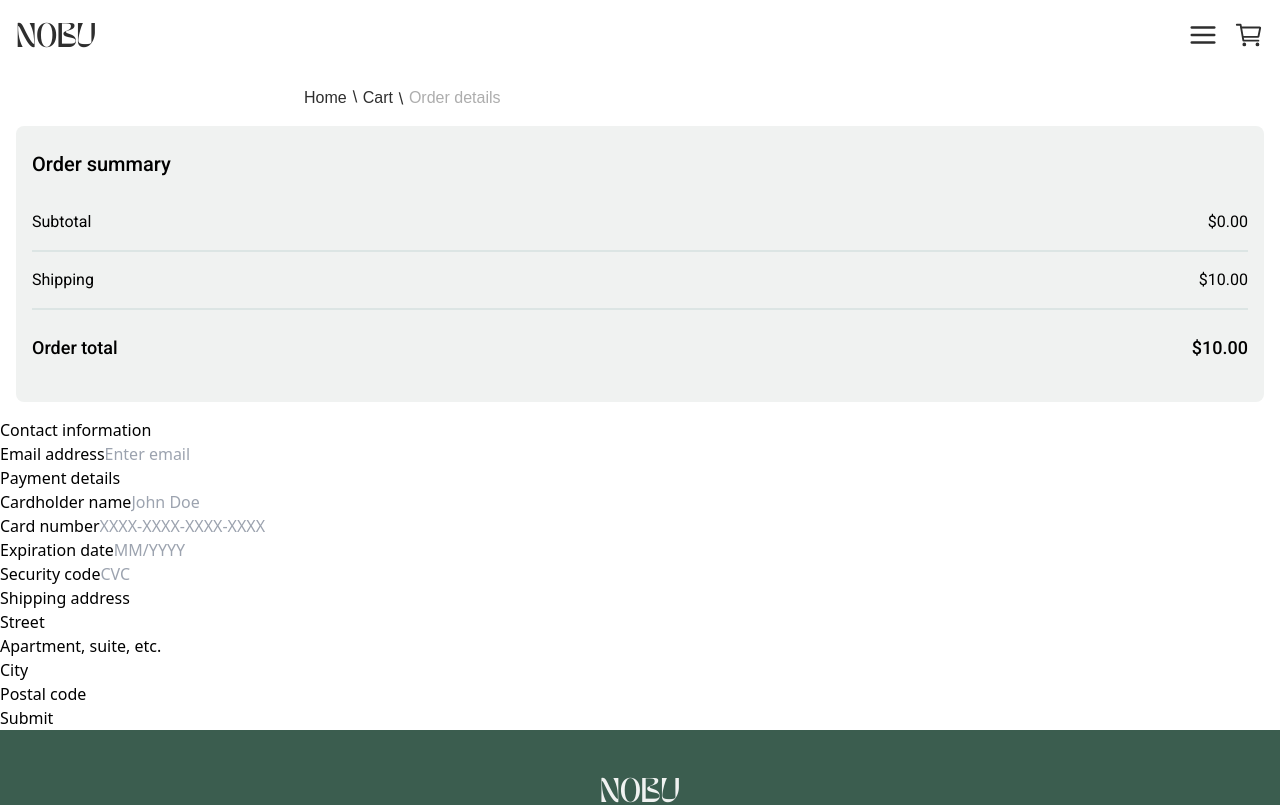
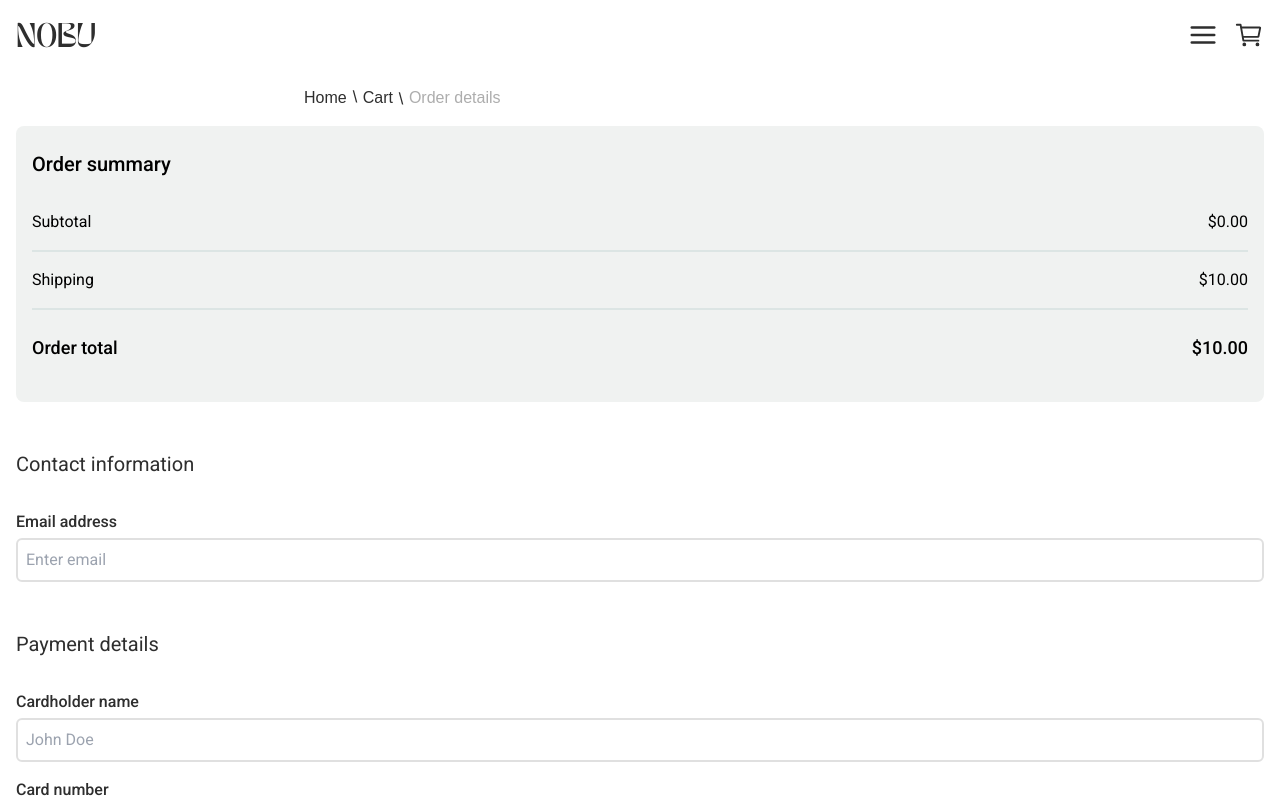
Before and after one commit to irminak/nobu-webstore, a React (Vite) app: page /checkout in a window 1280 px wide. Shown: the top 805 px of the page. Built offline with nearby package versions, Linux system fonts and the light colour scheme; a web font is replaced by a local one.

Commit message:
form design

```diff
--- a/src/components/Form.jsx
+++ b/src/components/Form.jsx
@@ -13,6 +13,7 @@ const Form = () => {
     const {
         values,
         errors,
+        touched,
         handleBlur,
         handleChange,
         handleSubmit,
@@ -38,9 +39,10 @@ const Form = () => {
         <form
             onSubmit={handleSubmit}
             autoComplete='off'
+            className='font-roboto text-font'
         >
-            <section>
-                <h3>Contact information</h3>
+            <section className='py-4'>
+                <h3 className='pb-4 text-xl'>Contact information</h3>
                 <Input
                     label='Email address'
                     value={values.email}
@@ -49,10 +51,12 @@ const Form = () => {
                     type='email'
                     placeholder='Enter email'
                     onBlur={handleBlur}
+                    errors={errors.email}
+                    touched={touched.email}
                 />
             </section>
-            <section>
-                <h3>Payment details</h3>
+            <section className='py-4'>
+                <h3 className='pb-4 text-xl'>Payment details</h3>
                 <div>
                     <Input
                         label='Cardholder name'
@@ -62,6 +66,8 @@ const Form = () => {
                         type='text'
                         placeholder='John Doe'
                         onBlur={handleBlur}
+                        errors={errors.name}
+                        touched={touched.name}
                     />
                     <Input
                         label='Card number'
@@ -71,9 +77,11 @@ const Form = () => {
                         type='text'
                         placeholder='XXXX-XXXX-XXXX-XXXX'
                         onBlur={handleBlur}
+                        errors={errors.card}
+                        touched={touched.card}
                     />
                 </div>
-                <div>
+                <div className='flex gap-4'>
                     <Input
                         label='Expiration date'
                         value={values.exp}
@@ -82,6 +90,9 @@ const Form = () => {
                         type='text'
                         placeholder='MM/YYYY'
                         onBlur={handleBlur}
+                        errors={errors.exp}
+                        touched={touched.exp}
+                        className='grow'
                     />{' '}
                     <Input
                         label='Security code'
@@ -91,11 +102,14 @@ const Form = () => {
                         type='text'
                         placeholder='CVC'
                         onBlur={handleBlur}
+                        errors={errors.cvc}
+                        touched={touched.cvc}
+                        className='w-[100px]'
                     />
                 </div>
             </section>
-            <section>
-                <h3>Shipping address</h3>
+            <section className='py-4'>
+                <h3 className='pb-4 text-xl'>Shipping address</h3>
                 <div>
                     <Input
                         label='Street'
@@ -105,6 +119,8 @@ const Form = () => {
                         type='text'
                         placeholder=''
                         onBlur={handleBlur}
+                        errors={errors.street}
+                        touched={touched.street}
                     />
                     <Input
                         label='Apartment, suite, etc.'
@@ -114,9 +130,11 @@ const Form = () => {
                         type='text'
                         placeholder=''
                         onBlur={handleBlur}
+                        errors={errors.apartment}
+                        touched={touched.apartment}
                     />
                 </div>
-                <div>
+                <div className='flex gap-4'>
                     <Input
                         label='City'
                         value={values.city}
@@ -125,6 +143,9 @@ const Form = () => {
                         type='text'
                         placeholder=''
                         onBlur={handleBlur}
+                        errors={errors.city}
+                        touched={touched.city}
+                        className='grow'
                     />
                     <Input
                         label='Postal code'
@@ -134,6 +155,9 @@ const Form = () => {
                         type='text'
                         placeholder=''
                         onBlur={handleBlur}
+                        errors={errors.post}
+                        touched={touched.post}
+                        className='w-[140px]'
                     />
                 </div>
             </section>
--- a/src/components/UI/Input.jsx
+++ b/src/components/UI/Input.jsx
@@ -1,8 +1,25 @@
-const Input = ({ label, value, onChange, id, type, placeholder, onBlur }) => {
+const Input = ({
+    label,
+    value,
+    onChange,
+    id,
+    type,
+    placeholder,
+    onBlur,
+    errors,
+    touched,
+    className,
+}) => {
     return (
-        <div>
-            <label htmlFor={id}>{label}</label>
+        <div className={`my-4 flex flex-col gap-1 ${className}`}>
+            <label
+                htmlFor={id}
+                className='text-md font-medium'
+            >
+                {label}
+            </label>
             <input
+                className='border-2 border-[#E0E0E0] w-full p-2 rounded-md text-md outline-none'
                 value={value}
                 onChange={onChange}
                 id={id}
@@ -10,6 +27,7 @@ const Input = ({ label, value, onChange, id, type, placeholder, onBlur }) => {
                 placeholder={placeholder}
                 onBlur={onBlur}
             />
+            {errors && touched && <p className='text-xs'>{errors}</p>}
         </div>
     );
 };
--- a/src/pages/Checkout.jsx
+++ b/src/pages/Checkout.jsx
@@ -24,7 +24,7 @@ const CheckoutPage = () => {
 
     const totalWithShipping = (cartTotal + shippingPrice).toFixed(2);
     return (
-        <div className='pt-[70px] reative'>
+        <div className='pt-[70px] reative flex flex-col'>
             <div>
                 <div className='px-4'>
                     <nav
@@ -94,7 +94,7 @@ const CheckoutPage = () => {
                     </div>
                 </section>
             </div>
-            <div>
+            <div className='px-4 py-4'>
                 <Form />
             </div>
         </div>
```
